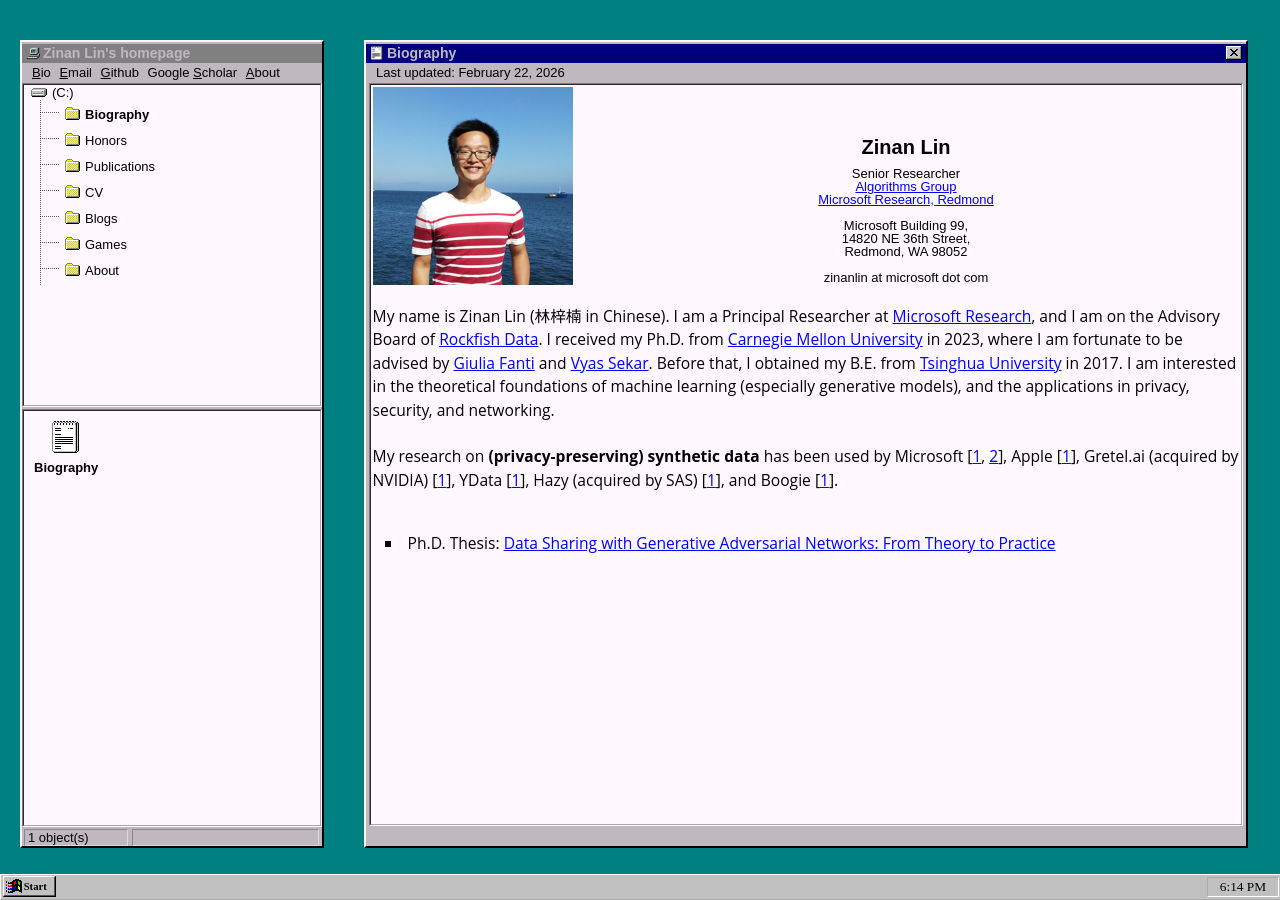
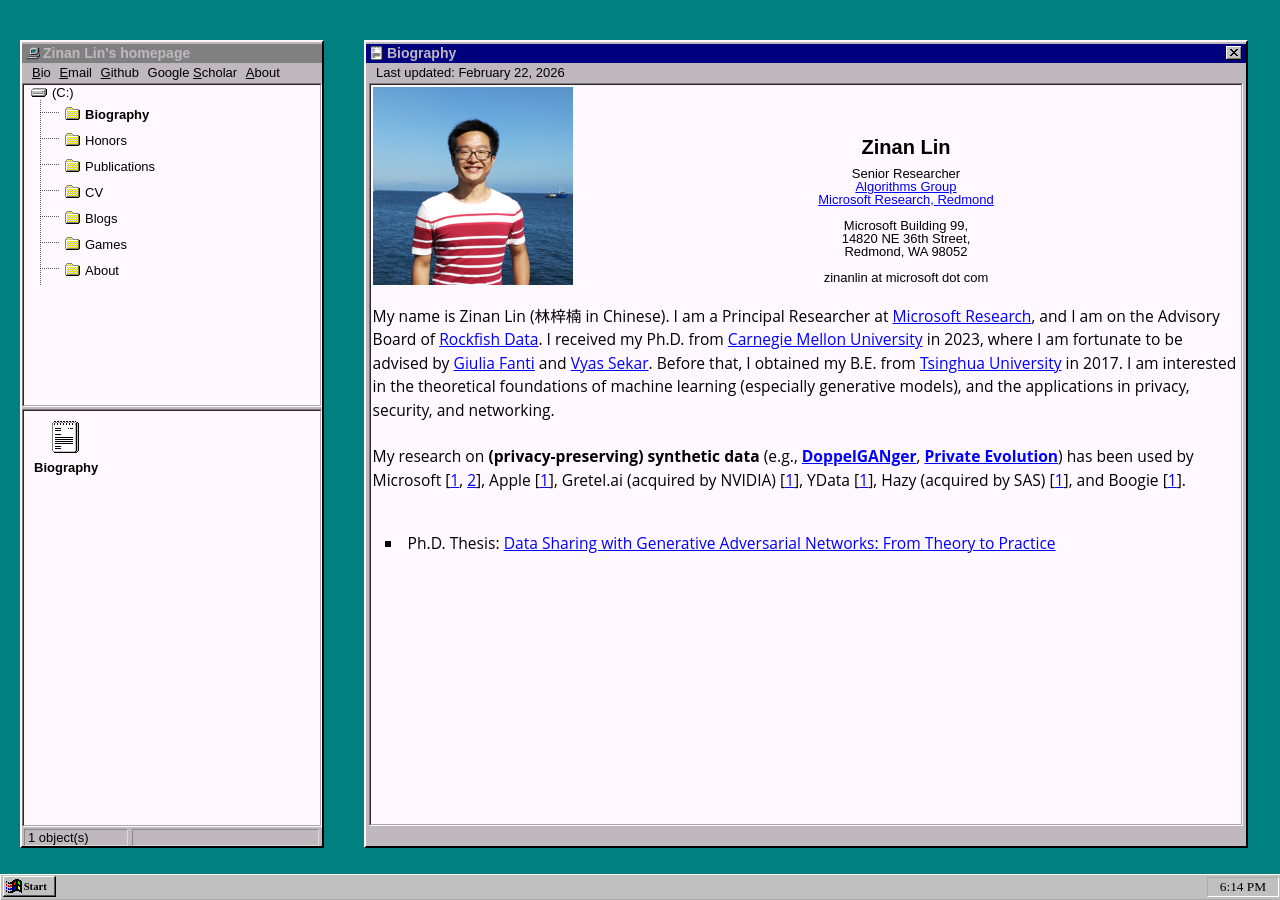
Before and after one commit to fjxmlzn/fjxmlzn.github.io, a Jekyll site: the page built from _bio/bio.html, in a window 1280 px wide. Built offline with Jekyll 4.4.1, drawn with Linux system fonts in a browser that asks for light colours; comment, search, counter and statistics services are not loaded.

Commit message:
update bio

```diff
--- a/_bio/bio.html
+++ b/_bio/bio.html
@@ -44,7 +44,7 @@
     <p>
         My name is Zinan Lin (林梓楠 in Chinese). I am a Principal Researcher at <a href="https://www.microsoft.com/en-us/research/lab/microsoft-research-redmond/" target="_blank">Microsoft Research</a>, and I am on the Advisory Board of <a href="https://www.rockfish.ai/" target="_black">Rockfish Data</a>. I received my Ph.D. from <a href="https://www.cmu.edu/" target="_blank"> Carnegie Mellon University</a> in 2023, where I am fortunate to be advised by <a href="http://www.andrew.cmu.edu/user/gfanti/" target="_blank">Giulia Fanti</a> and <a href="https://users.ece.cmu.edu/~vsekar/" target="_blank">Vyas Sekar</a>. Before that, I obtained my B.E. from <a href="https://www.tsinghua.edu.cn/en/" target="_blank">Tsinghua University</a> in 2017. I am interested in the theoretical foundations of machine learning (especially generative models), and the applications in privacy, security, and networking.<br/><br/>
 
-        My research on <strong>(privacy-preserving) synthetic data</strong> has been used by Microsoft [<a href="https://medium.com/data-science-at-microsoft/using-differential-privacy-to-understand-usage-patterns-in-ai-applications-ad6538a81f30" target="_blank">1</a>, <a href="https://www.microsoft.com/en-us/research/blog/the-crossroads-of-innovation-and-privacy-private-synthetic-data-for-generative-ai/" target="_blank">2</a>], Apple [<a href="https://machinelearning.apple.com/research/differential-privacy-aggregate-trends" target="_blank">1</a>], Gretel.ai (acquired by NVIDIA) [<a href="https://www.kdnuggets.com/2022/06/generate-synthetic-timeseries-data-opensource-tools.html" target="_blank">1</a>], YData [<a href="https://towardsai.net/p/machine-learning/generative-ai-for-time-series" target="_blank">1</a>], Hazy (acquired by SAS) [<a href="https://pub.towardsai.net/generating-synthetic-sequential-data-using-gans-a1d67a7752ac" target="_blank">1</a>], and Boogie [<a href="https://boogiesoftware.com/blog/synthesizing-series-of-transactions-with-a-generative-adversarial-network/" target="_blank">1</a>].<br/><br/>
+        My research on <strong>(privacy-preserving) synthetic data</strong> (e.g., <strong><a href="https://github.com/fjxmlzn/DoppelGANger" target="_blank">DoppelGANger</a></strong>, <strong><a href="https://github.com/microsoft/DPSDA" target="_blank">Private Evolution</a></strong>) has been used by Microsoft [<a href="https://medium.com/data-science-at-microsoft/using-differential-privacy-to-understand-usage-patterns-in-ai-applications-ad6538a81f30" target="_blank">1</a>, <a href="https://www.microsoft.com/en-us/research/blog/the-crossroads-of-innovation-and-privacy-private-synthetic-data-for-generative-ai/" target="_blank">2</a>], Apple [<a href="https://machinelearning.apple.com/research/differential-privacy-aggregate-trends" target="_blank">1</a>], Gretel.ai (acquired by NVIDIA) [<a href="https://www.kdnuggets.com/2022/06/generate-synthetic-timeseries-data-opensource-tools.html" target="_blank">1</a>], YData [<a href="https://towardsai.net/p/machine-learning/generative-ai-for-time-series" target="_blank">1</a>], Hazy (acquired by SAS) [<a href="https://pub.towardsai.net/generating-synthetic-sequential-data-using-gans-a1d67a7752ac" target="_blank">1</a>], and Boogie [<a href="https://boogiesoftware.com/blog/synthesizing-series-of-transactions-with-a-generative-adversarial-network/" target="_blank">1</a>].<br/><br/>
 
         <ul>
             <li>
```
